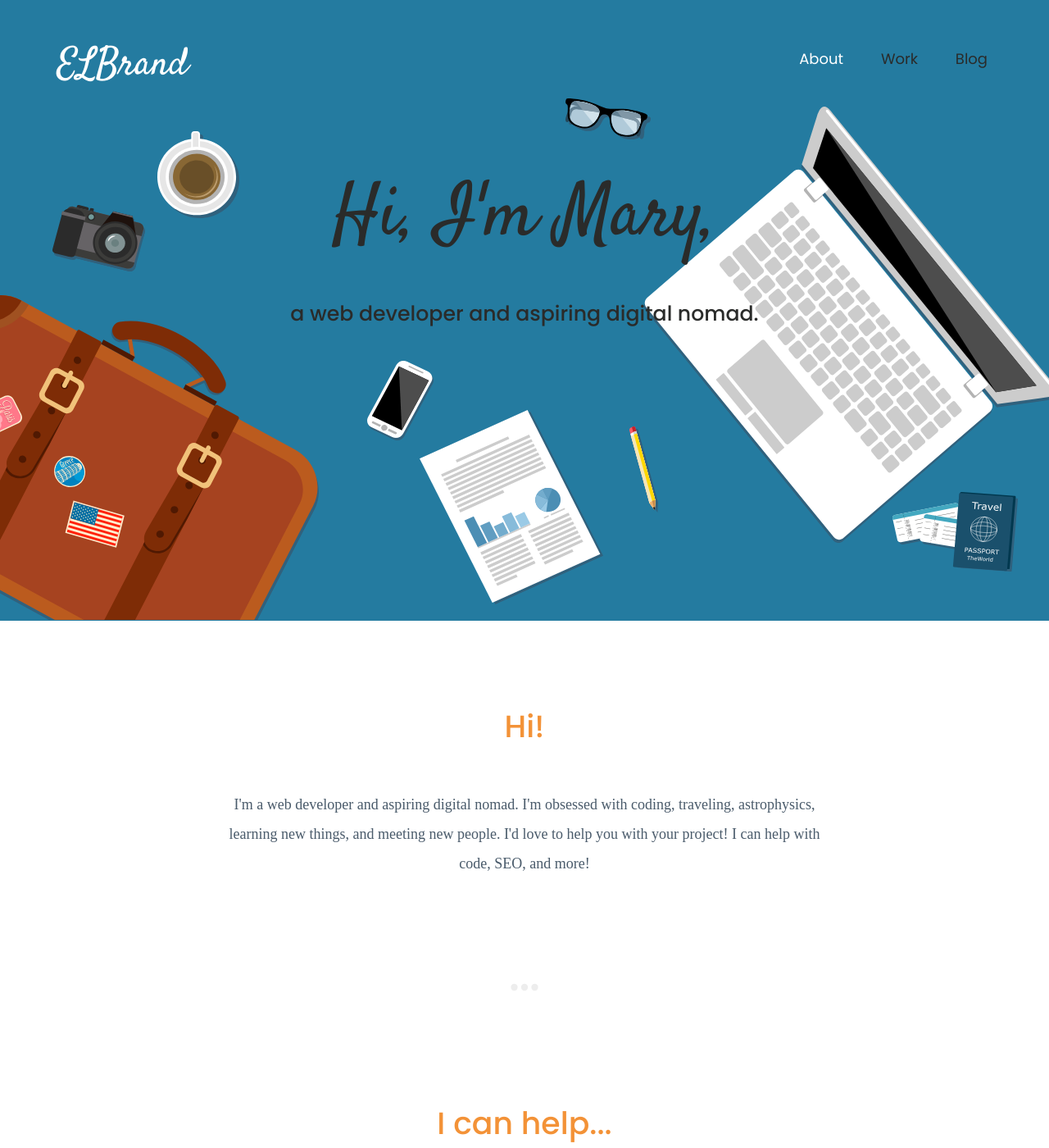
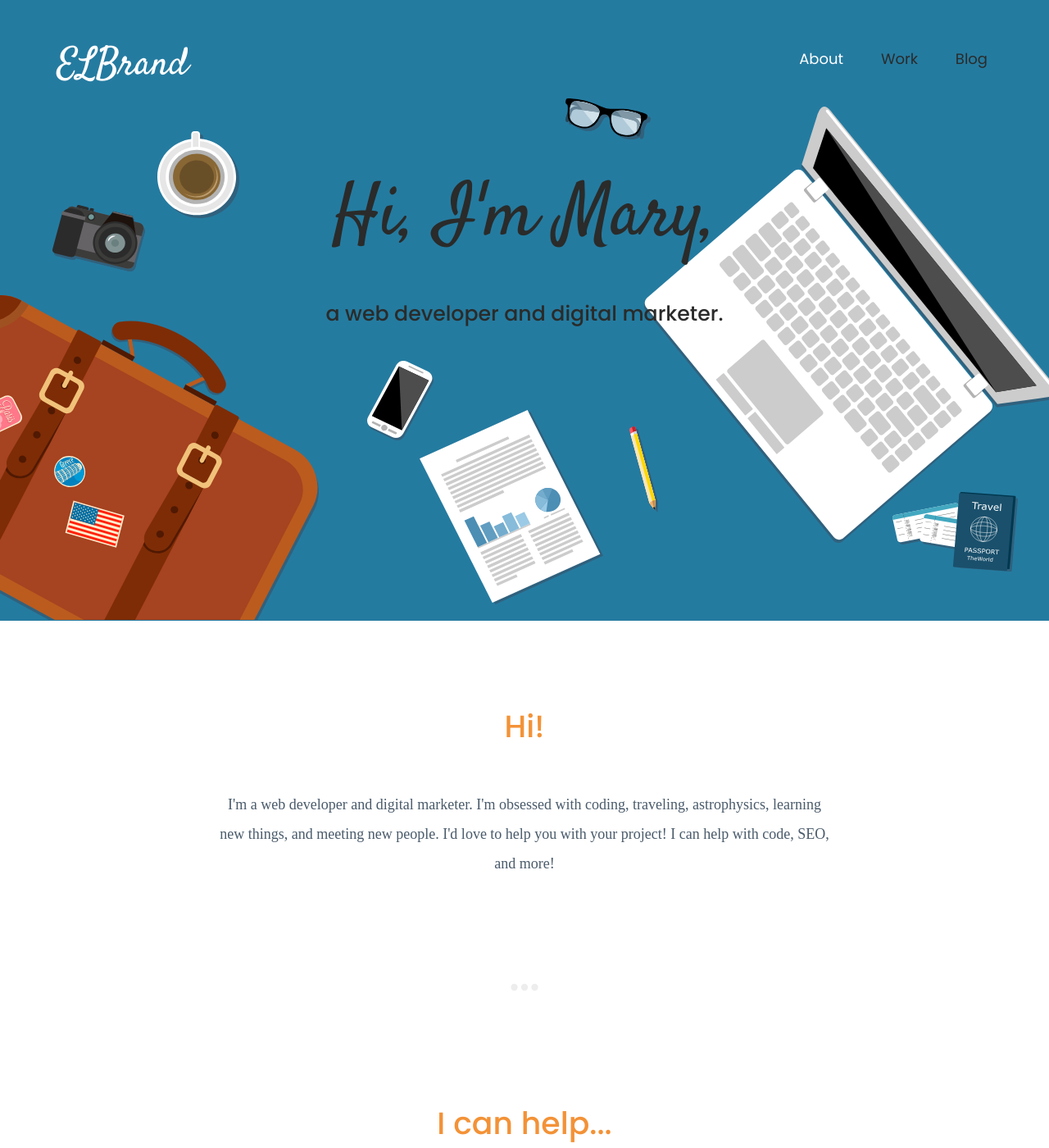
Before and after one commit to elbrand/elbrand.github.io, a Jekyll site: the page built from index.html, in a window 1280 px wide and 1400 px high. Shown: the whole window at 82% size. Built offline with Jekyll 4.4.1, drawn with Linux system fonts in a browser that asks for light colours; nearby versions of some CDN libraries; some web fonts are replaced; library files that are not in the unit come from our copies; comment, search, counter and statistics services are not loaded.

Commit message:
Update index.html

```diff
--- a/index.html
+++ b/index.html
@@ -9,7 +9,7 @@ title: About
     <div class="row">
       <div class="col-xs-12">
         <h1>Hi, I'm Mary,</h1>
-        <h3>a web developer and aspiring digital nomad.</h3>
+        <h3>a web developer and digital marketer.</h3>
       </div>
     </div>
   </div>
@@ -20,7 +20,7 @@ title: About
     <div class="row">
       <div class="col-lg-8 col-lg-offset-2">
         <h2>Hi!</h2>
-        <p>I'm a web developer and aspiring digital nomad. I'm obsessed with coding, traveling, astrophysics, learning new things, and meeting new people.
+        <p>I'm a web developer and digital marketer. I'm obsessed with coding, traveling, astrophysics, learning new things, and meeting new people.
         I'd love to help you with your project! I can help with code, SEO, and more!</p>
       </div>
     </div>
```
